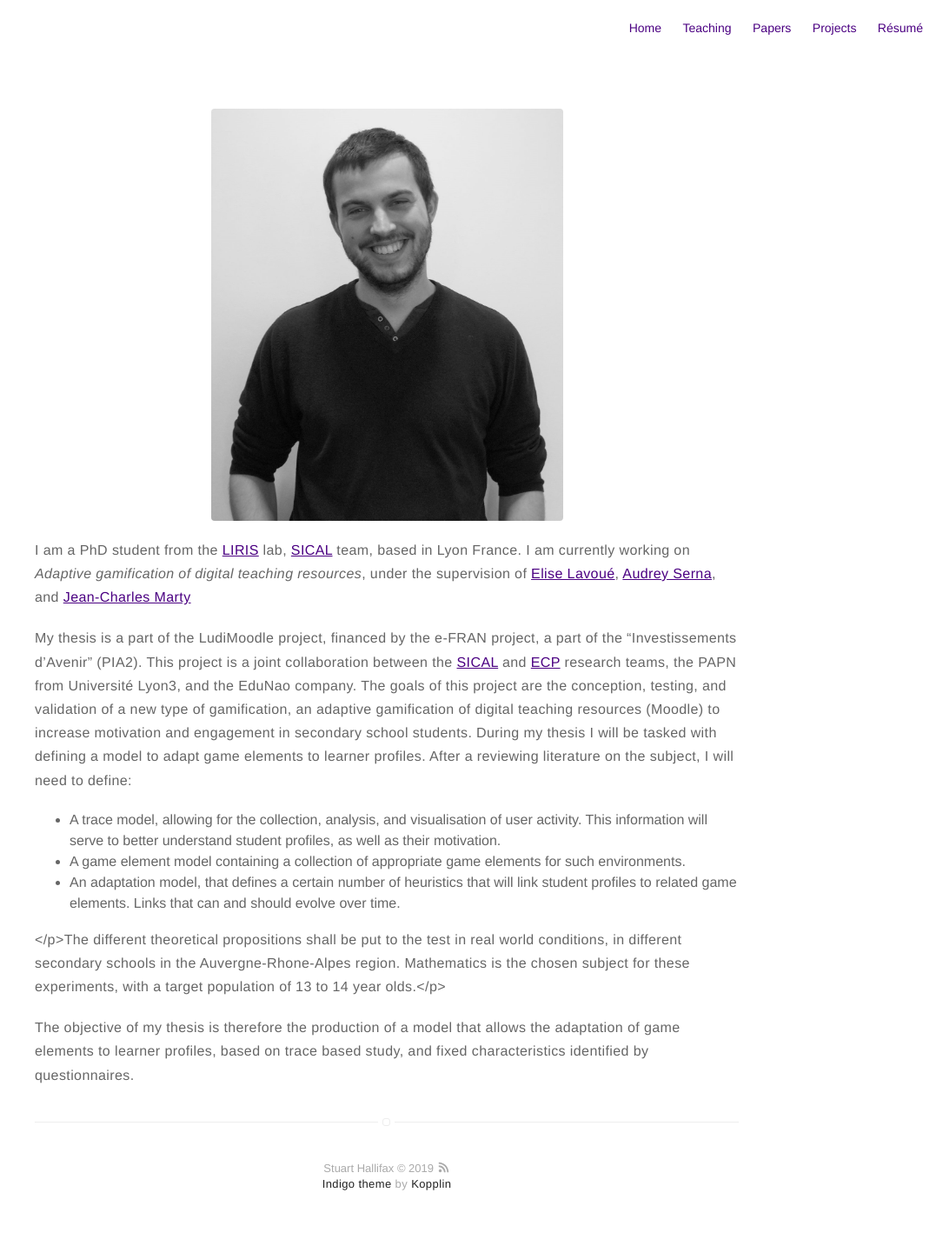
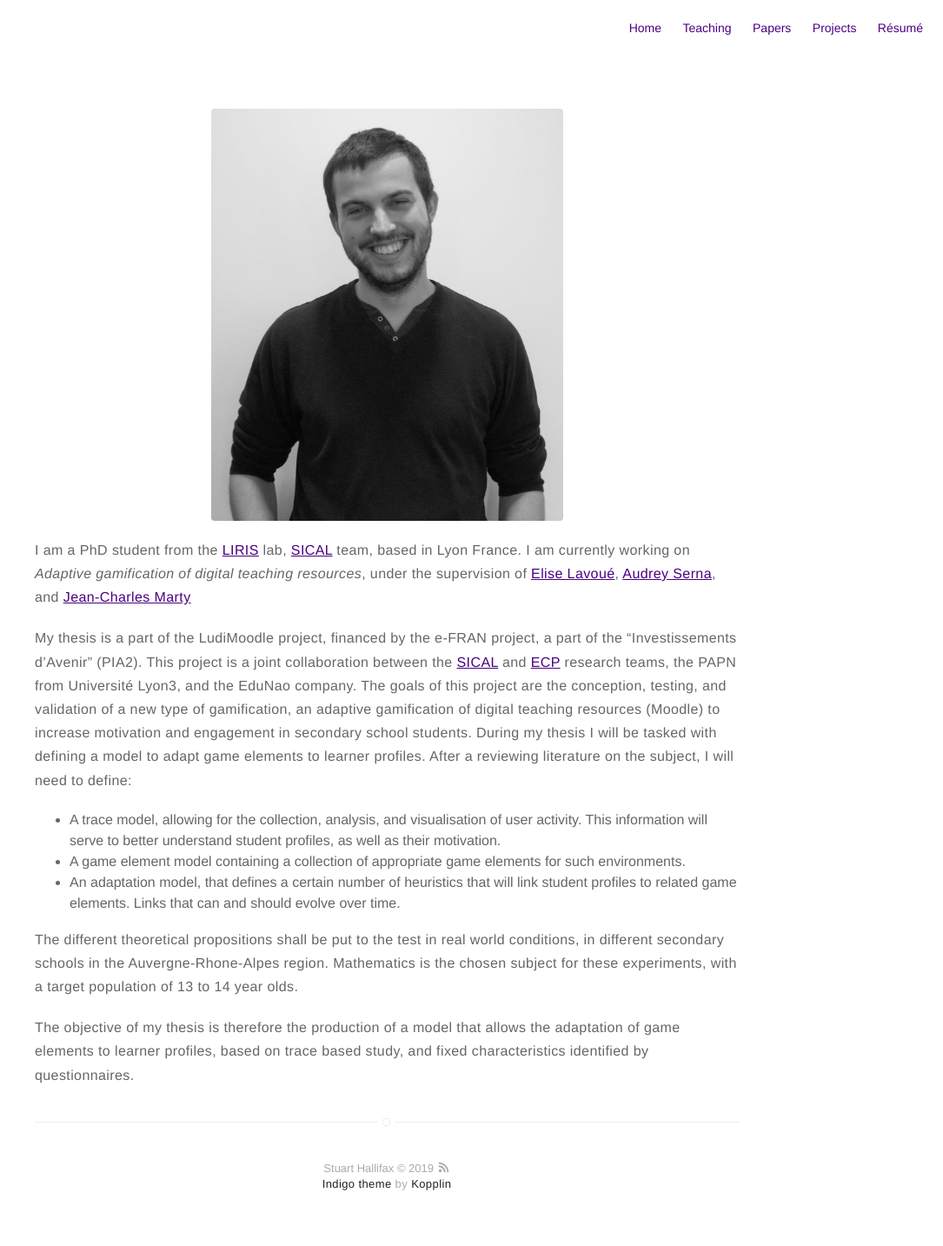
Before and after one commit to Therberus/therberus.github.io, a Jekyll site: the page built from about.md, in a window 1280 px wide. Shown: the whole page at 87% size, without its empty margins (195-1280 px from the left). Built offline with Jekyll 4.4.1, drawn with Linux system fonts in a browser that asks for light colours.

```diff
--- a/about.md
+++ b/about.md
@@ -16,6 +16,6 @@ During my thesis I will be tasked with defining a model to adapt game elements t
 	<li>An adaptation model, that defines a certain number of heuristics that will link student profiles to related game elements. Links that can and should evolve over time.</li>
 </ul>
 
-</p>The different theoretical propositions shall be put to the test in real world conditions, in different secondary schools in the Auvergne-Rhone-Alpes region. Mathematics is the chosen subject for these experiments, with a target population of 13 to 14 year olds.</p>
+<p>The different theoretical propositions shall be put to the test in real world conditions, in different secondary schools in the Auvergne-Rhone-Alpes region. Mathematics is the chosen subject for these experiments, with a target population of 13 to 14 year olds.</p>
 
 <p>The objective of my thesis is therefore the production of a model that allows the adaptation of game elements to learner profiles, based on trace based study, and fixed characteristics identified by questionnaires.</p>
```
Also changed, not shown: assets/screen-shot.png (deleted).
